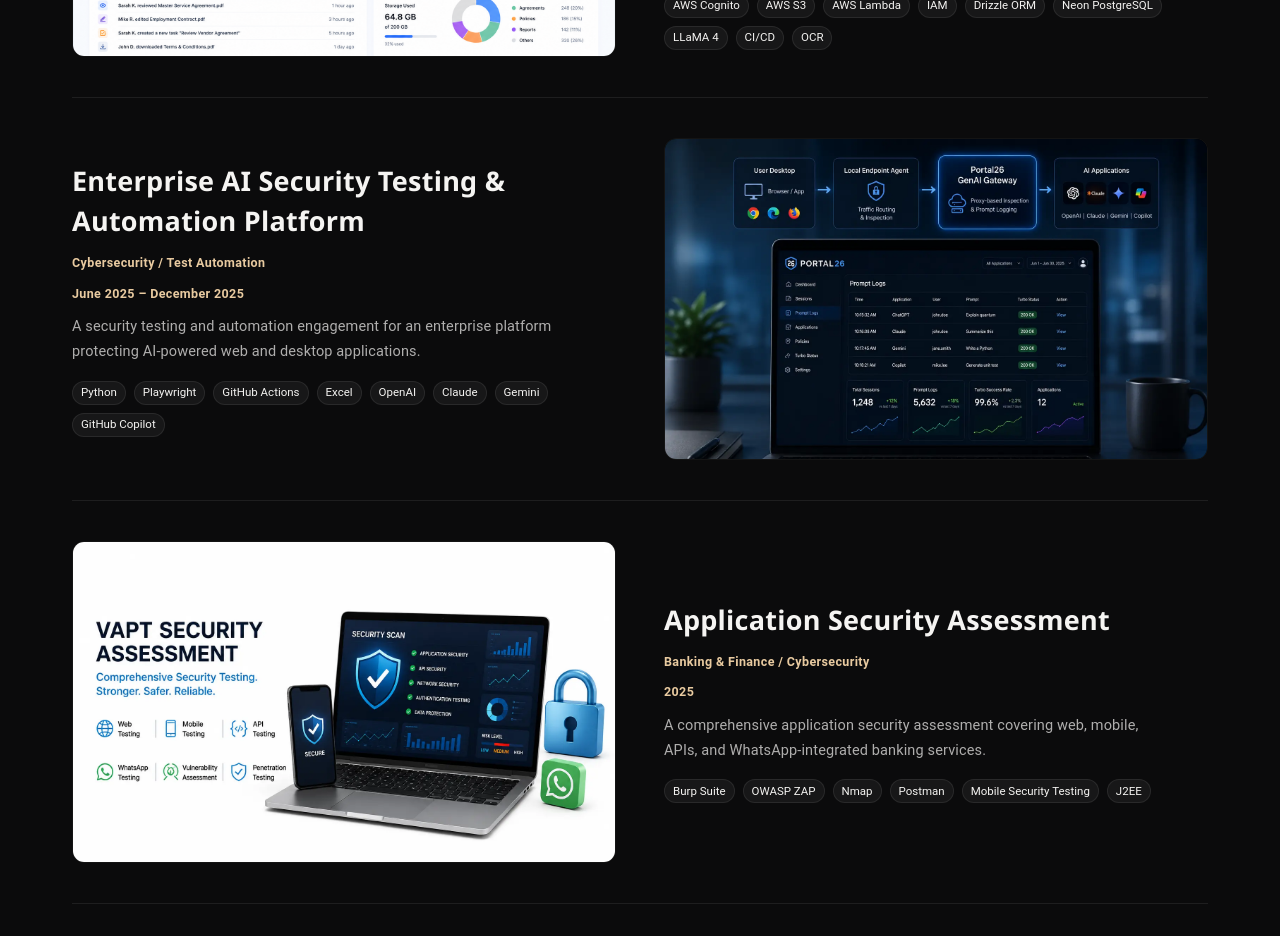
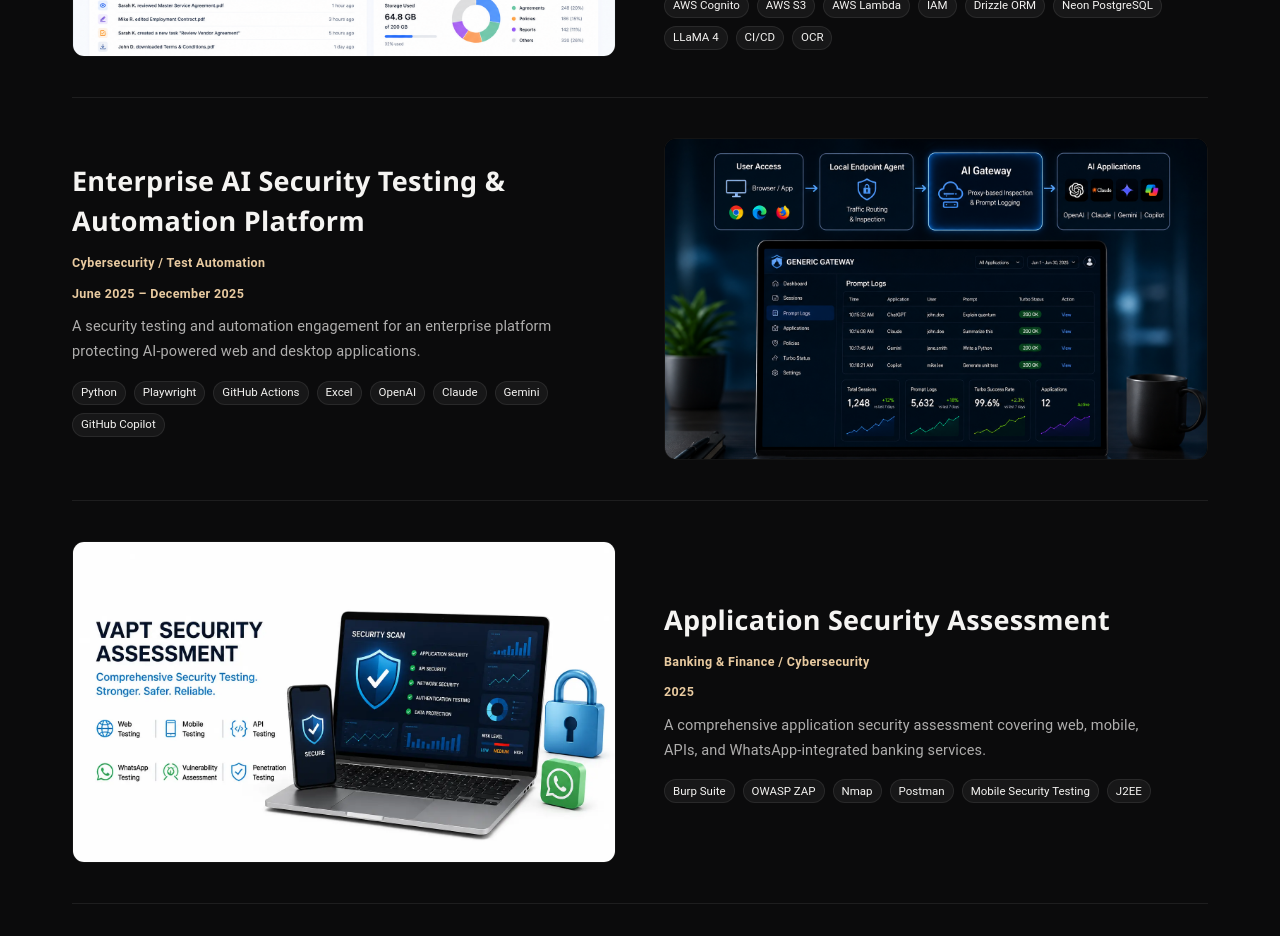
Before and after one commit to tito-github-repos/Tito, a Next.js app: page /ourProjects in a window 1280 px wide. Shown: the part 1440-2376 px from the top of the page. Built offline with nearby package versions, Linux system fonts and the light colour scheme.

Commit message:
portal 26 imag changes

```diff
--- a/src/app/ourProjects/page.tsx
+++ b/src/app/ourProjects/page.tsx
@@ -238,7 +238,7 @@
       "Gemini",
       "GitHub Copilot",
     ],
-    image: "/img/projects/portal-26.webp",
+    image: "/img/projects/portall.png",
   },
   {
     id: 6,
```
Also changed, not shown: public/img/projects/portall.png (added).
